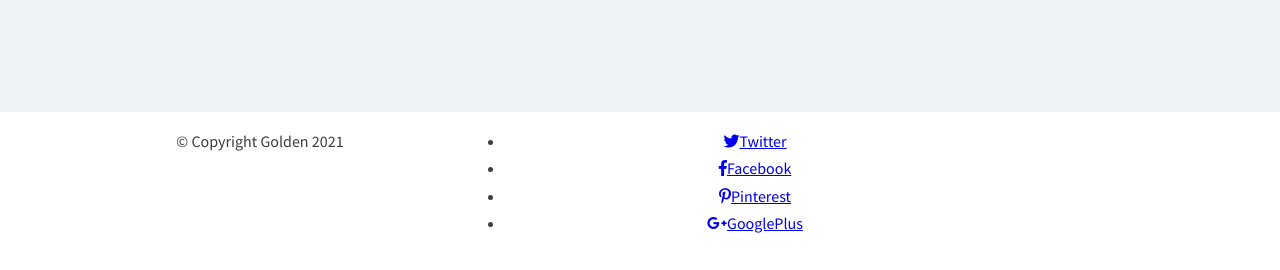
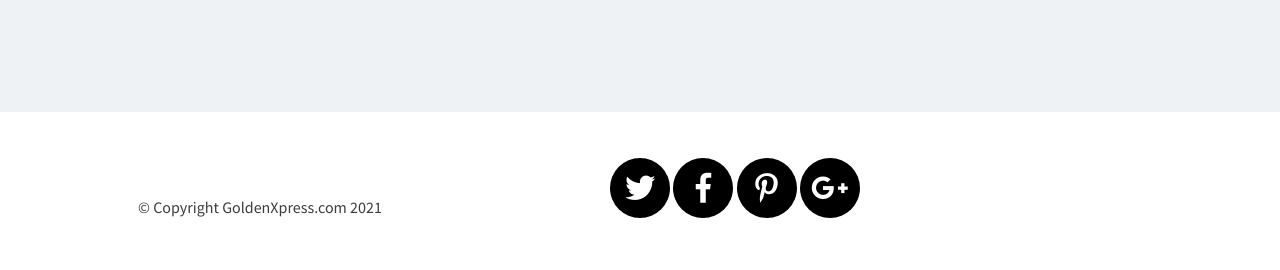
Before and after one commit to anna-zajac/Project4, a website: page index.html in a window 1280 px wide. Shown: the part 2602-2872 px from the top of the page. Drawn offline with Linux system fonts and the light colour scheme; a web font is replaced by a local one.

Commit message:
Add styles for footer

```diff
--- a/index.html
+++ b/index.html
@@ -126,7 +126,7 @@
             <div class="container">
                 <div class="row">
                     <div class="col-md-4">
-                        <p>&copy; Copyright Golden 2021<p>
+                        <p>&copy; Copyright GoldenXpress.com 2021</p>
                     </div>
                     <div class="col-md-6">
                         <ul>
@@ -134,7 +134,6 @@
                             <li><a href="#"><i class="fab fa-facebook-f"></i>Facebook</a></li>
                             <li><a href="#"><i class="fab fa-pinterest-p"></i>Pinterest</a></li>
                             <li><a href="#"><i class="fab fa-google-plus-g"></i>GooglePlus</a></li>
-
                         </ul>
                     </div>
                 </div>
--- a/sass/style.scss
+++ b/sass/style.scss
@@ -172,3 +172,37 @@ a:hover {
     height: 300px;
     object-fit: cover;
 }
+
+/*Footer*/
+
+.page-footer {
+    margin: 30px 0;
+    background: $color-light;
+}
+
+.page-footer ul{
+    list-style-type: none;
+    padding: 0;
+    text-align: center;
+}
+
+ .page-footer li {
+    display: inline-block;
+    font-size: 0;
+ }
+
+ .page-footer i {
+    font-size: 30px;
+    background: black;
+    width: 60px;
+    height: 60px;
+    line-height: 60px;
+    color: $color-light;
+    border-radius: 50%;
+ }
+
+
+ .page-footer .col-md-4 {
+    text-align: center;
+    top: 36px;
+ }
```
Also changed, not shown: css/style.css, 1 other file.
